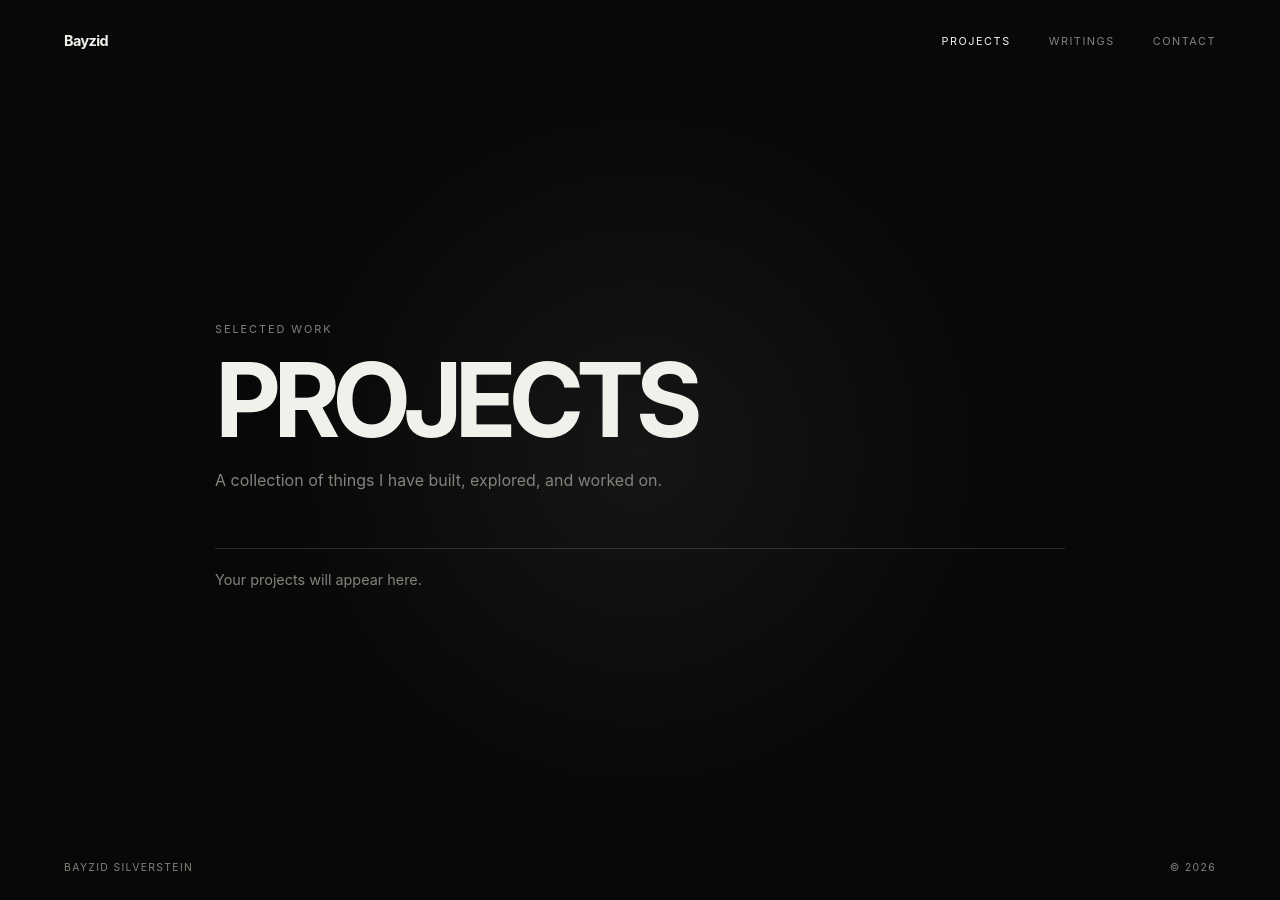
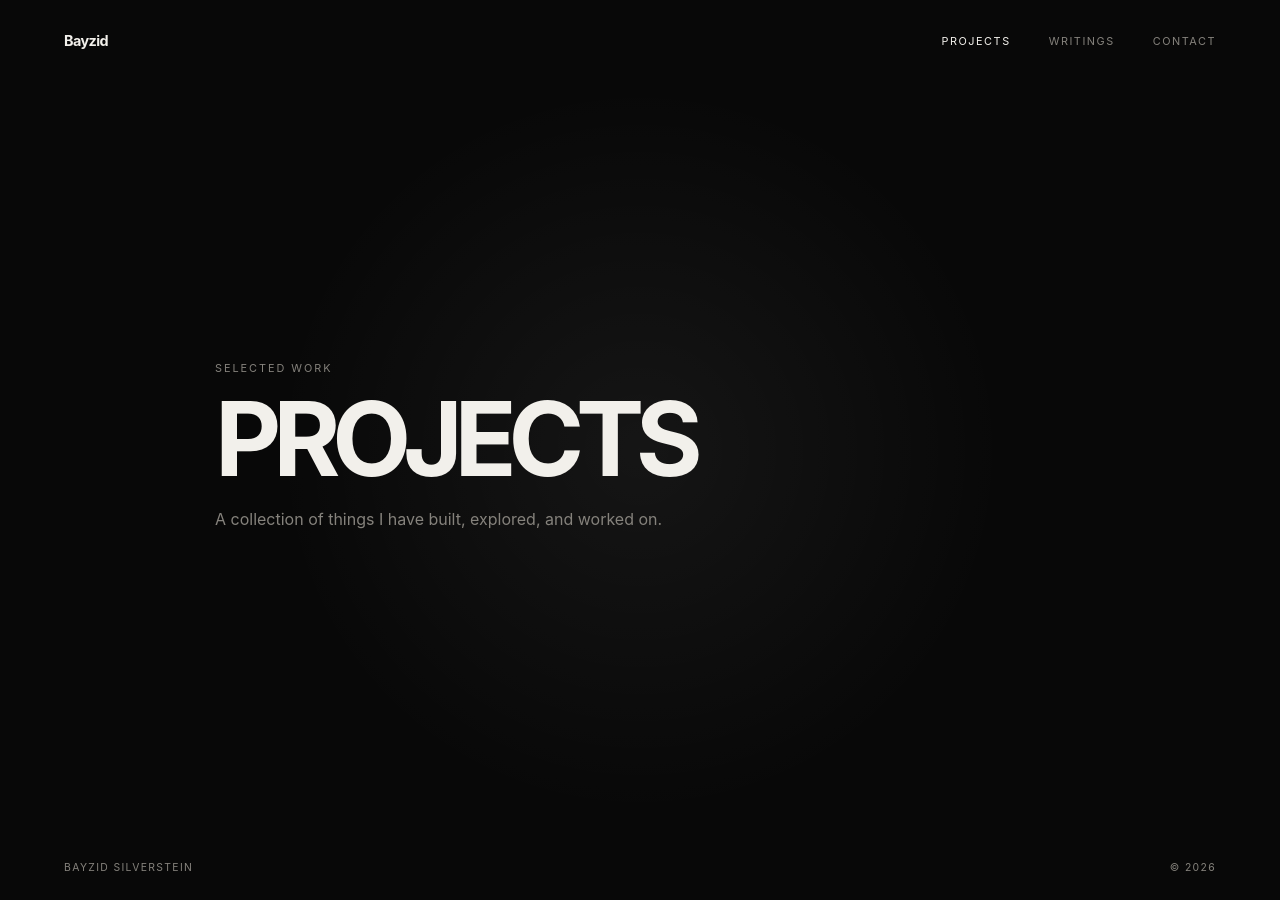
Before and after one commit to bayzidsilverstein/bayzidsilverstein.github.io, a Jekyll site: the page built from projects/project.html, in a window 1280 px wide. Built offline with Jekyll 4.4.1, drawn with Linux system fonts in a browser that asks for light colours.

Commit message:
Remove empty-state placeholder from projects/project.html

```diff
--- a/projects/project.html
+++ b/projects/project.html
@@ -7,5 +7,5 @@ permalink: /projects/project.html
 <body><div class="page content"><header><a class="brand" href="/">Bayzid</a><nav aria-label="Main navigation"><a href="/projects/project.html" aria-current="page">Projects</a><a href="/writing/writing.html">Writings</a><a href="/contact.html">Contact</a></nav></header>
 <main><div class="eyebrow">Selected work</div><h1>Projects</h1><p class="intro">A collection of things I have built, explored, and worked on.</p>
 {% assign projects = site.pages | where_exp: "item", "item.path contains 'projects/my-projects/'" %}
-{% if projects.size > 0 %}<div class="writing-list">{% for project in projects %}<a class="writing-item" href="{{ project.url }}"><span class="writing-date">Project</span><strong>{{ project.title }}</strong><span class="writing-excerpt">{{ project.description | default: project.excerpt | strip_html | truncate: 160 }}</span></a>{% endfor %}</div>{% else %}<div class="empty">Your projects will appear here.</div>{% endif %}</main>
+{% if projects.size > 0 %}<div class="writing-list">{% for project in projects %}<a class="writing-item" href="{{ project.url }}"><span class="writing-date">Project</span><strong>{{ project.title }}</strong><span class="writing-excerpt">{{ project.description | default: project.excerpt | strip_html | truncate: 160 }}</span></a>{% endfor %}</div>{% endif %}</main>
 <footer><span>Bayzid Silverstein</span><span>© {{ site.time | date: "%Y" }}</span></footer></div></body></html>
```
